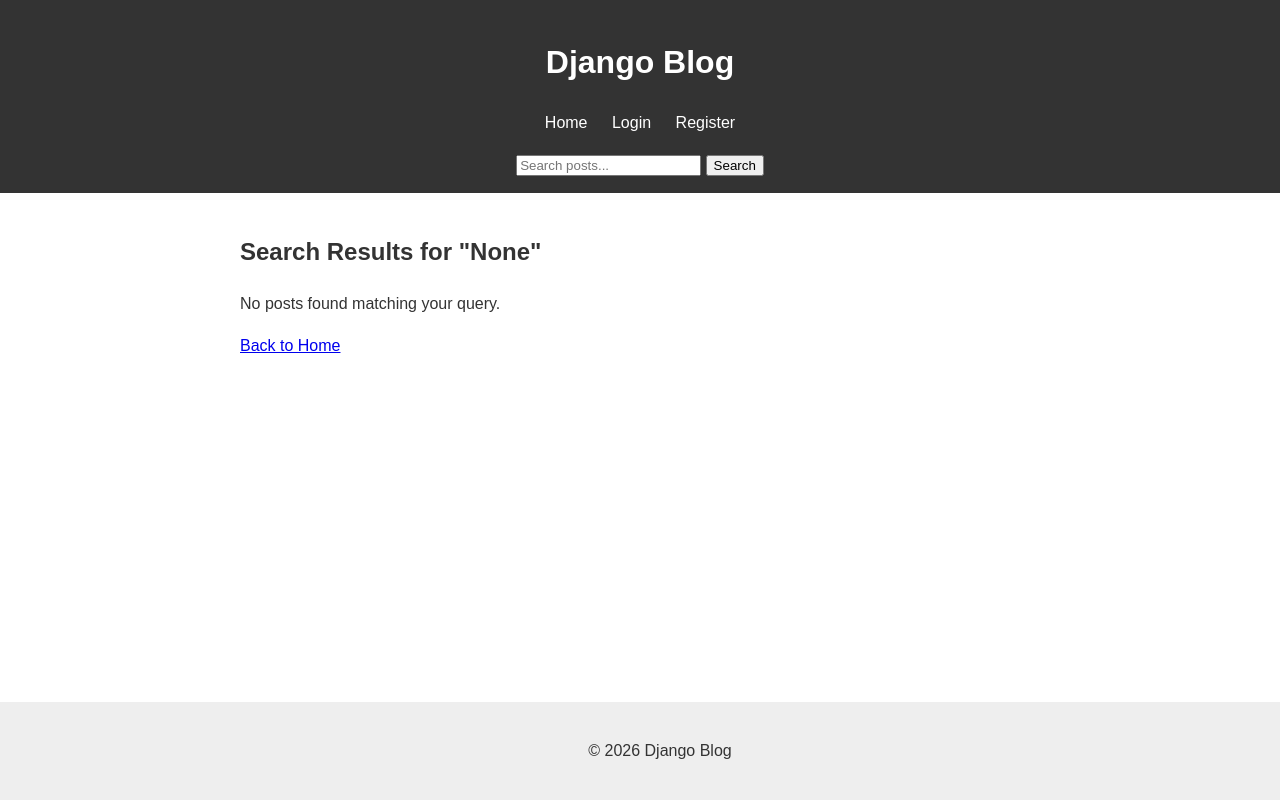
After one commit to Musakalamz/Alx_DjangoLearnLab, a Django app: page /search/ in a window 1280 px wide. The commit adds this page. Run offline with Django 5.2, Linux system fonts and the light colour scheme; parts of the project's set-up code (start-up, migrations or seed data) failed here and were passed over.

Commit message:
Implement-tagging-search-and-readme

```diff
--- a/django_blog/blog/forms.py
+++ b/django_blog/blog/forms.py
@@ -2,6 +2,7 @@ from django import forms
 from django.contrib.auth.models import User
 from django.contrib.auth.forms import UserCreationForm
 from .models import Post, Comment
+from taggit.forms import TagWidget
 
 class CommentForm(forms.ModelForm):
     class Meta:
@@ -32,8 +33,9 @@ class CustomUserCreationForm(UserCreationForm):
 class PostForm(forms.ModelForm):
     class Meta:
         model = Post
-        fields = ['title', 'content']
+        fields = ['title', 'content', 'tags']
         widgets = {
             'title': forms.TextInput(attrs={'class': 'form-control'}),
             'content': forms.Textarea(attrs={'class': 'form-control'}),
+            'tags': TagWidget(attrs={'class': 'form-control', 'placeholder': 'Enter tags separated by commas'}),
         }
--- a/django_blog/blog/models.py
+++ b/django_blog/blog/models.py
@@ -1,5 +1,6 @@
 from django.db import models
 from django.contrib.auth.models import User
+from taggit.managers import TaggableManager
 
 class Post(models.Model):
     """
@@ -9,6 +10,7 @@ class Post(models.Model):
     content = models.TextField()
     published_date = models.DateTimeField(auto_now_add=True)
     author = models.ForeignKey(User, on_delete=models.CASCADE, related_name='posts')
+    tags = TaggableManager()
 
     def __str__(self):
         return self.title
--- a/django_blog/blog/templates/blog/base.html
+++ b/django_blog/blog/templates/blog/base.html
@@ -27,6 +27,12 @@
                 {% endif %}
             </ul>
         </nav>
+        <div class="search-bar">
+            <form action="{% url 'search' %}" method="GET">
+                <input type="text" name="q" placeholder="Search posts..." value="{{ request.GET.q }}">
+                <button type="submit">Search</button>
+            </form>
+        </div>
     </header>
 
     {% if messages %}
--- a/django_blog/blog/templates/blog/post_list.html
+++ b/django_blog/blog/templates/blog/post_list.html
@@ -17,6 +17,11 @@
                 <div class="post-snippet">
                     {{ post.content|truncatewords:30 }}
                 </div>
+                <div class="post-tags">
+                    {% for tag in post.tags.all %}
+                        <a href="{% url 'post-by-tag' tag.slug %}" class="tag">#{{ tag.name }}</a>
+                    {% endfor %}
+                </div>
                 <a href="{% url 'post-detail' post.pk %}">Read More</a>
             </article>
         {% empty %}
--- /dev/null
+++ b/django_blog/blog/templates/blog/search_results.html
@@ -0,0 +1,29 @@
+{% extends 'blog/base.html' %}
+
+{% block title %}Search Results for "{{ query }}" - Django Blog{% endblock %}
+
+{% block content %}
+<h2>Search Results for "{{ query }}"</h2>
+
+{% if posts %}
+    <div class="post-list">
+        {% for post in posts %}
+            <article class="post-item">
+                <h3><a href="{% url 'post-detail' post.pk %}">{{ post.title }}</a></h3>
+                <p class="post-meta">By {{ post.author }} on {{ post.published_date|date:"F d, Y" }}</p>
+                <p>{{ post.content|truncatewords:30 }}</p>
+                <div class="post-tags">
+                    {% for tag in post.tags.all %}
+                        <a href="{% url 'post-by-tag' tag.slug %}" class="tag">{{ tag.name }}</a>
+                    {% endfor %}
+                </div>
+                <a href="{% url 'post-detail' post.pk %}">Read more</a>
+            </article>
+        {% endfor %}
+    </div>
+{% else %}
+    <p>No posts found matching your query.</p>
+{% endif %}
+
+<p><a href="{% url 'home' %}">Back to Home</a></p>
+{% endblock %}
--- a/django_blog/blog/urls.py
+++ b/django_blog/blog/urls.py
@@ -23,4 +23,8 @@ urlpatterns = [
     path('post/<int:pk>/comments/new/', views.CommentCreateView.as_view(), name='add-comment'),
     path('comment/<int:pk>/update/', views.CommentUpdateView.as_view(), name='comment-update'),
     path('comment/<int:pk>/delete/', views.CommentDeleteView.as_view(), name='comment-delete'),
+
+    # Search and Tagging
+    path('search/', views.search_posts, name='search'),
+    path('tags/<slug:tag_slug>/', views.PostByTagListView.as_view(), name='post-by-tag'),
 ]
--- a/django_blog/blog/views.py
+++ b/django_blog/blog/views.py
@@ -5,6 +5,7 @@ from django.contrib.auth.mixins import LoginRequiredMixin, UserPassesTestMixin
 from django.views.generic import ListView, DetailView, CreateView, UpdateView, DeleteView
 from django.urls import reverse_lazy
 from django.contrib import messages
+from django.db.models import Q
 from .models import Post, Comment
 from .forms import CustomUserCreationForm, PostForm, CommentForm
 
@@ -118,6 +119,33 @@ class CommentUpdateView(LoginRequiredMixin, UserPassesTestMixin, UpdateView):
     def get_success_url(self):
         return reverse_lazy('post-detail', kwargs={'pk': self.object.post.pk})
 
+# Search and Tagging Views
+def search_posts(request):
+    query = request.GET.get('q')
+    if query:
+        posts = Post.objects.filter(
+            Q(title__icontains=query) |
+            Q(content__icontains=query) |
+            Q(tags__name__icontains=query)
+        ).distinct()
+    else:
+        posts = Post.objects.none()
+    return render(request, 'blog/search_results.html', {'posts': posts, 'query': query})
+
+class PostByTagListView(ListView):
+    model = Post
+    template_name = 'blog/post_list.html'
+    context_object_name = 'posts'
+
+    def get_queryset(self):
+        tag_slug = self.kwargs.get('tag_slug')
+        return Post.objects.filter(tags__slug=tag_slug)
+
+    def get_context_data(self, **kwargs):
+        context = super().get_context_data(**kwargs)
+        context['tag'] = self.kwargs.get('tag_slug')
+        return context
+
 class CommentDeleteView(LoginRequiredMixin, UserPassesTestMixin, DeleteView):
     model = Comment
     template_name = 'blog/comment_confirm_delete.html'
--- a/django_blog/django_blog/settings.py
+++ b/django_blog/django_blog/settings.py
@@ -38,6 +38,7 @@ INSTALLED_APPS = [
     'django.contrib.messages',
     'django.contrib.staticfiles',
     'blog',
+    'taggit',
 ]
 
 MIDDLEWARE = [
```
Also changed, not shown: django_blog/blog/templates/blog/post_detail.html (+23 -17 lines), django_blog/README.md (added), django_blog/blog/migrations/0003_post_tags.py (added), django_blog/db.sqlite3.
